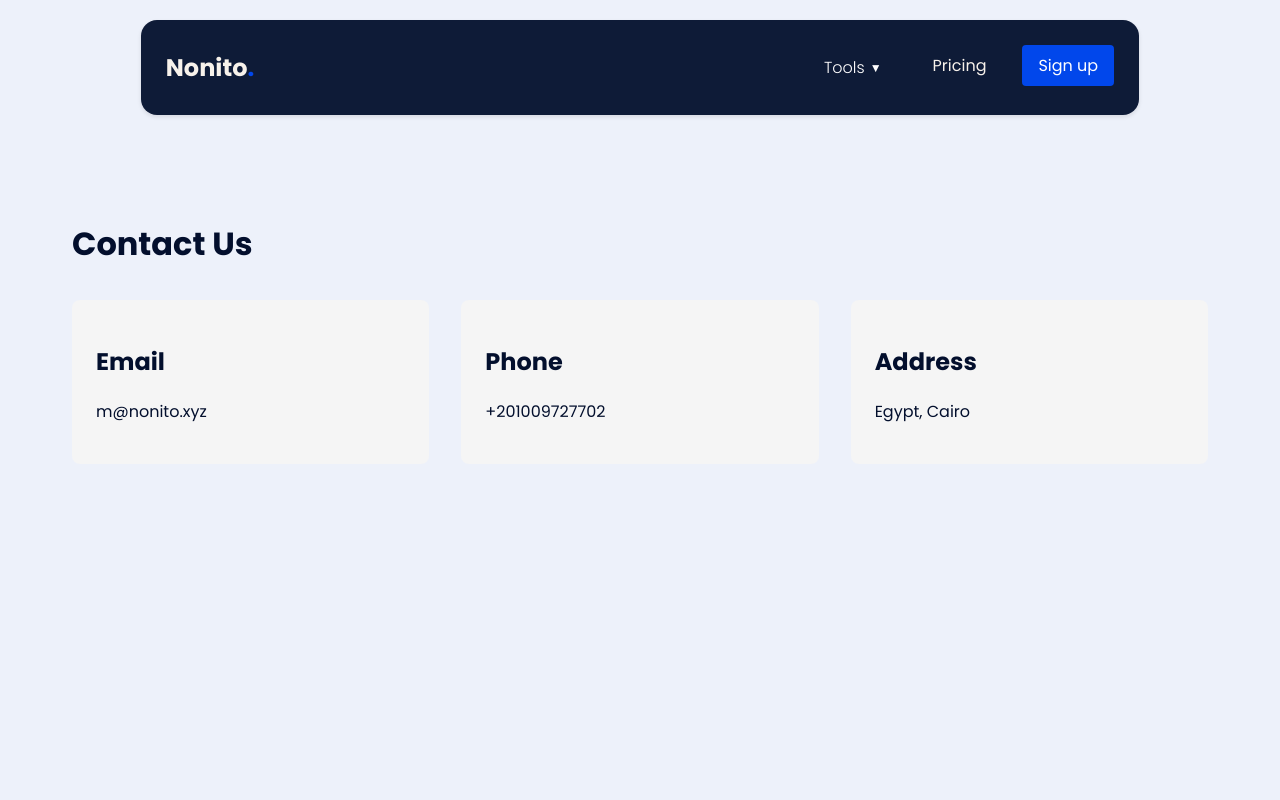
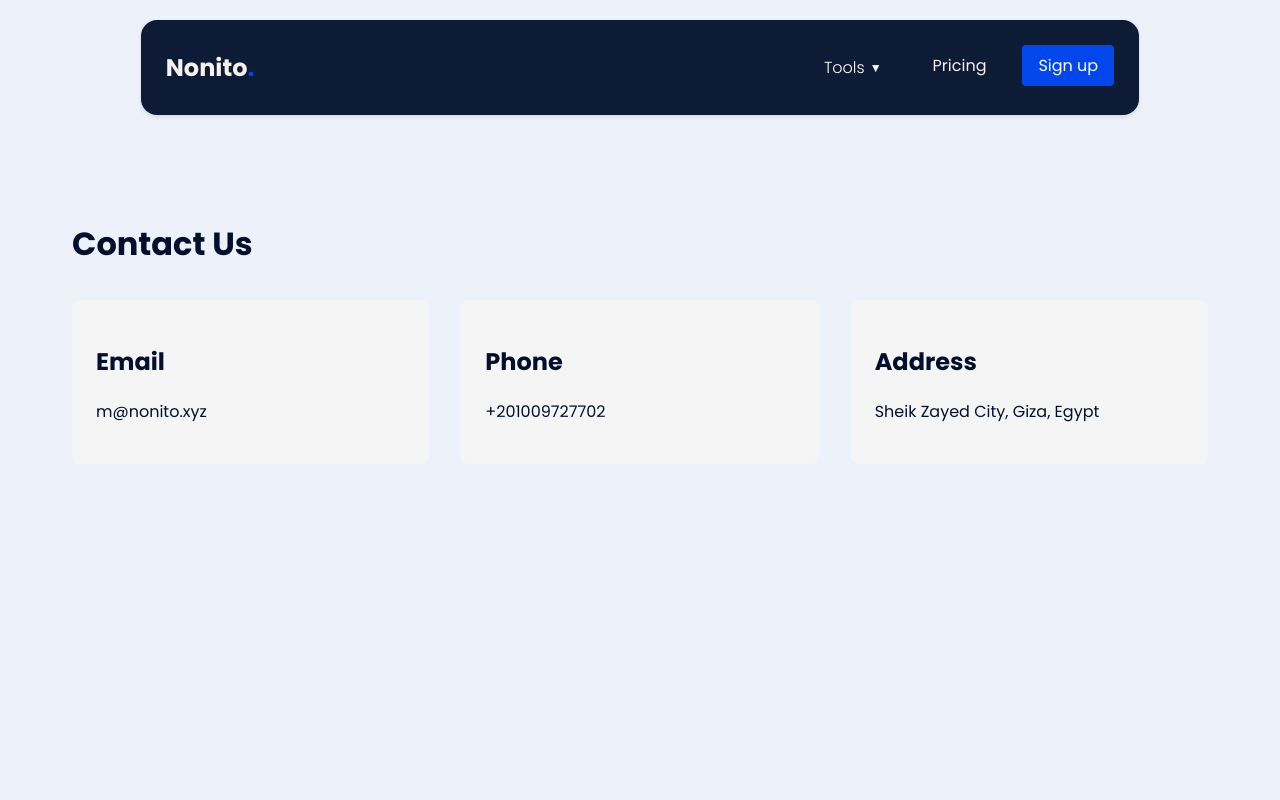
Before and after one commit to Shoffly/nonito_landing, a Next.js app: page /contact in a window 1280 px wide. Shown: the top 800 px of the page. Built offline with nearby package versions, Linux system fonts and the light colour scheme.

Commit message:
contact us is different

```diff
--- a/pages/contact.js
+++ b/pages/contact.js
@@ -27,7 +27,7 @@ export default function Contact() {
 
                         <div className={styles.contactMethod}>
                             <h2>Address</h2>
-                            <p>Egypt, Cairo</p>
+                            <p> Sheik Zayed City, Giza, Egypt</p>
                         </div>
                     </div>
                 </div>
```
